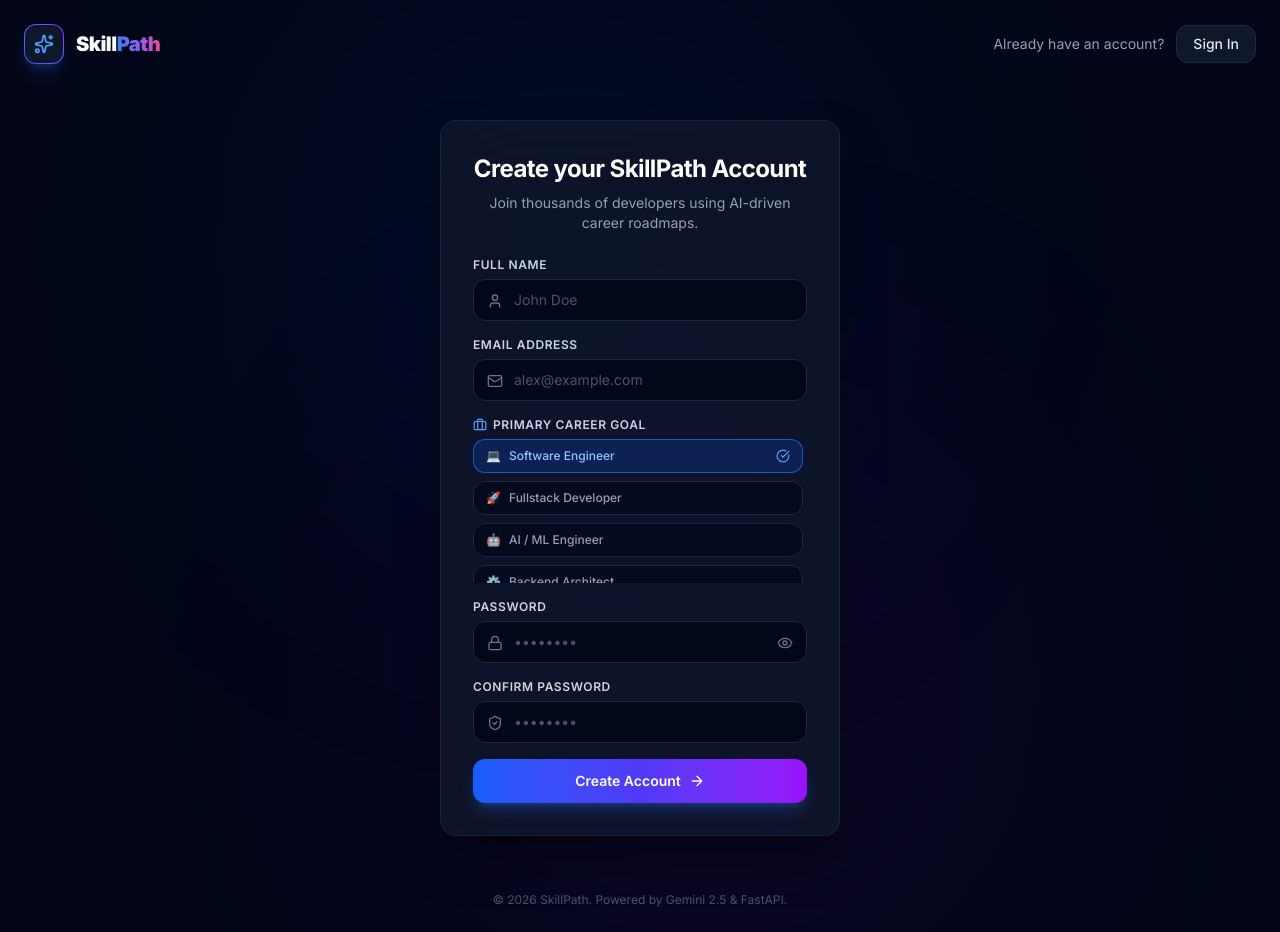
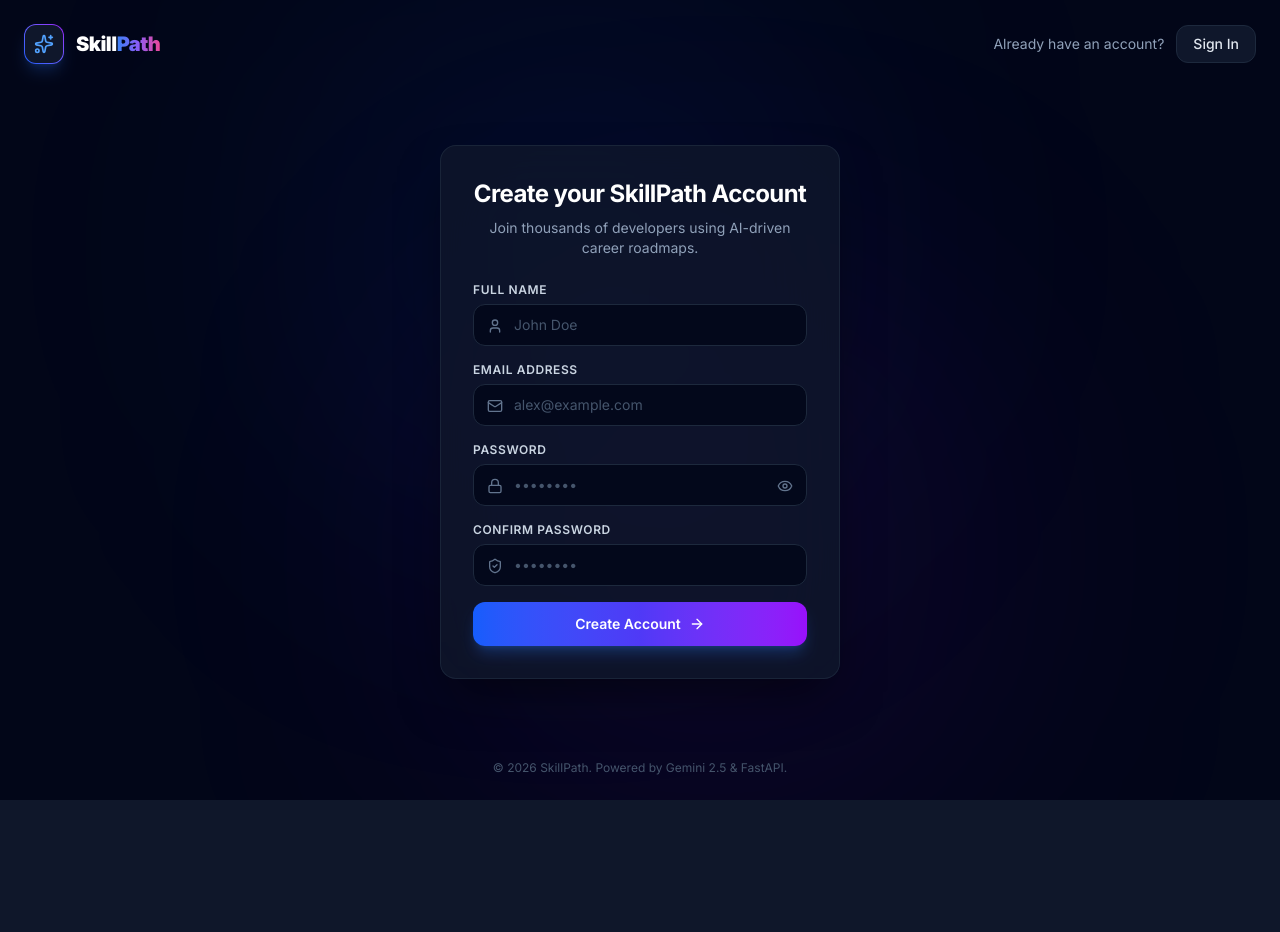
Before and after one commit to fenilfinava/GDG-skillpath, a Next.js app in the folder frontend/: page /signup in a window 1280 px wide. After the commit the page ends 800 px from the top, so only its background shows below. Built offline with nearby package versions, Linux system fonts and the light colour scheme; no server answers.

Commit message:
Remove Primary Career Goal from signup form

```diff
--- a/frontend/app/signup/page.tsx
+++ b/frontend/app/signup/page.tsx
@@ -4,16 +4,8 @@ import React, { useState } from 'react'
 import Link from 'next/link'
 import { useRouter } from 'next/navigation'
 import { motion } from 'framer-motion'
-import { User, Mail, Lock, Eye, EyeOff, Sparkles, ArrowRight, ShieldCheck, CheckCircle, AlertCircle, Briefcase } from 'lucide-react'
+import { User, Mail, Lock, Eye, EyeOff, Sparkles, ArrowRight, ShieldCheck, CheckCircle, AlertCircle } from 'lucide-react'
 import { supabase, isSupabaseConfigured } from '@/lib/supabase'
-
-const TARGET_ROLES = [
-  { id: 'Software Engineer', title: 'Software Engineer', icon: '💻' },
-  { id: 'Fullstack Developer', title: 'Fullstack Developer', icon: '🚀' },
-  { id: 'AI / ML Engineer', title: 'AI / ML Engineer', icon: '🤖' },
-  { id: 'Backend Architect', title: 'Backend Architect', icon: '⚙️' },
-  { id: 'DevOps & Cloud', title: 'DevOps & Cloud', icon: '☁️' },
-]
 
 export default function SignUpPage() {
   const router = useRouter()
@@ -21,7 +13,6 @@ export default function SignUpPage() {
   const [email, setEmail] = useState('')
   const [password, setPassword] = useState('')
   const [confirmPassword, setConfirmPassword] = useState('')
-  const [selectedRole, setSelectedRole] = useState('Software Engineer')
   const [showPassword, setShowPassword] = useState(false)
   const [loading, setLoading] = useState(false)
   const [error, setError] = useState<string | null>(null)
@@ -61,7 +52,7 @@ export default function SignUpPage() {
           options: {
             data: {
               full_name: name.trim(),
-              target_role: selectedRole,
+              target_role: 'Software Engineer',
             },
           },
         })
@@ -74,7 +65,7 @@ export default function SignUpPage() {
           id: data.user?.id || `user_${Date.now()}`,
           name: name.trim(),
           email: email.trim(),
-          targetRole: selectedRole,
+          targetRole: 'Software Engineer',
           createdAt: new Date().toISOString(),
         }
 
@@ -94,7 +85,7 @@ export default function SignUpPage() {
           name: name.trim(),
           email: email.trim(),
           password,
-          targetRole: selectedRole,
+          targetRole: 'Software Engineer',
         }),
       })
 
@@ -218,34 +209,6 @@ export default function SignUpPage() {
               </div>
             </div>
 
-            {/* Target Role Preference */}
-            <div>
-              <label className="block text-xs font-semibold text-slate-300 uppercase tracking-wider mb-1.5 flex items-center gap-1.5">
-                <Briefcase className="w-3.5 h-3.5 text-blue-400" />
-                Primary Career Goal
-              </label>
-              <div className="grid grid-cols-1 gap-2 max-h-36 overflow-y-auto pr-1">
-                {TARGET_ROLES.map((role) => (
-                  <button
-                    key={role.id}
-                    type="button"
-                    onClick={() => setSelectedRole(role.id)}
-                    className={`flex items-center justify-between px-3 py-2 rounded-xl text-xs font-medium border transition-all text-left ${
-                      selectedRole === role.id
-                        ? 'bg-blue-600/20 border-blue-500/60 text-blue-300'
-                        : 'bg-slate-950/60 border-slate-800 hover:border-slate-700 text-slate-400'
-                    }`}
-                  >
-                    <span className="flex items-center gap-2">
-                      <span>{role.icon}</span>
-                      <span>{role.title}</span>
-                    </span>
-                    {selectedRole === role.id && <CheckCircle className="w-3.5 h-3.5 text-blue-400" />}
-                  </button>
-                ))}
-              </div>
-            </div>
-
             {/* Password */}
             <div>
               <label className="block text-xs font-semibold text-slate-300 uppercase tracking-wider mb-1.5">
```
